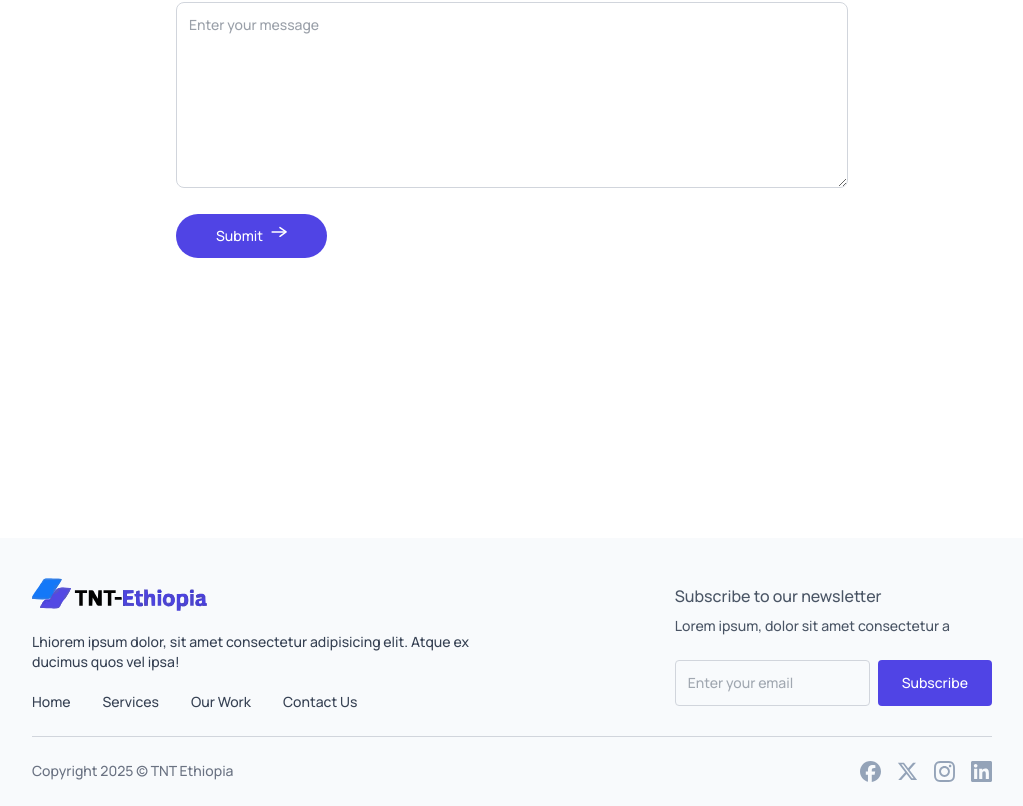
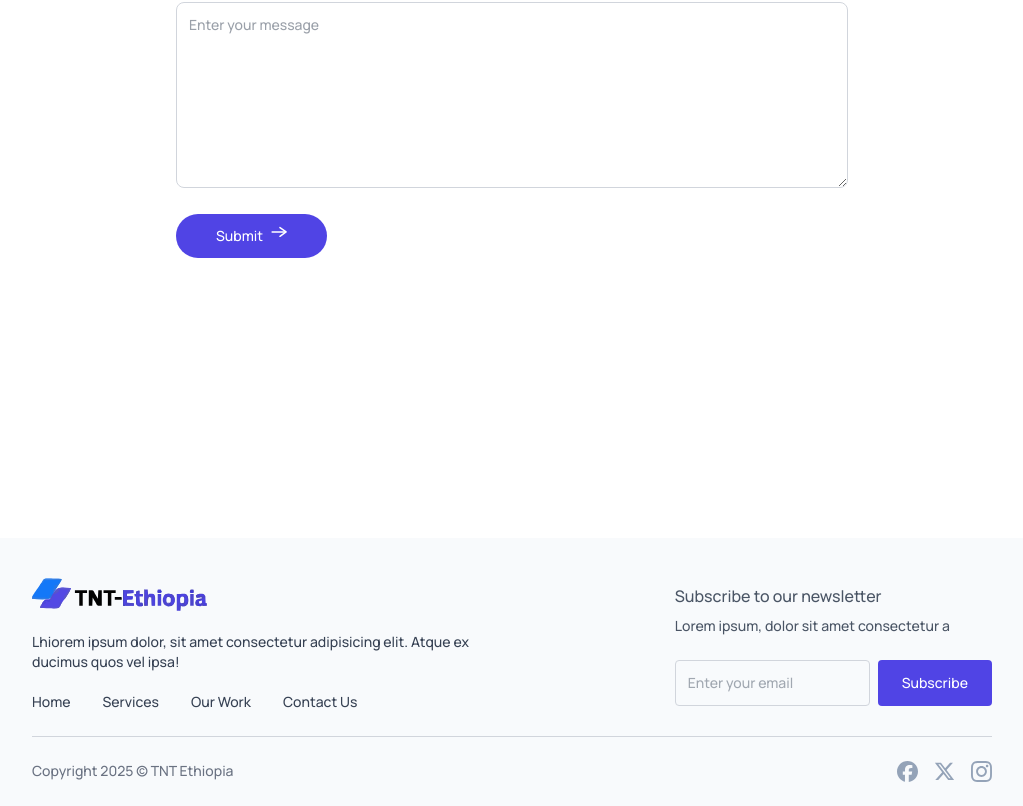
Before and after one commit to natitam1/tnt_ethiopia, a React (Vite) app: page / in a window 1280 px wide. Shown: the part 3623-4429 px from the top of the page, without its empty margins (128-1151 px from the left). Built offline with nearby package versions, Linux system fonts and the light colour scheme.

Commit message:
Update he footer

```diff
--- a/src/components/Footer.jsx
+++ b/src/components/Footer.jsx
@@ -65,7 +65,6 @@ const Footer = ({ theme }) => {
           <img src={assets.facebook_icon} alt="" />
           <img src={assets.twitter_icon} alt="" />
           <img src={assets.instagram_icon} alt="" />
-          <img src={assets.linkedin_icon} alt="" />
         </div>
       </div>
     </div>
```
